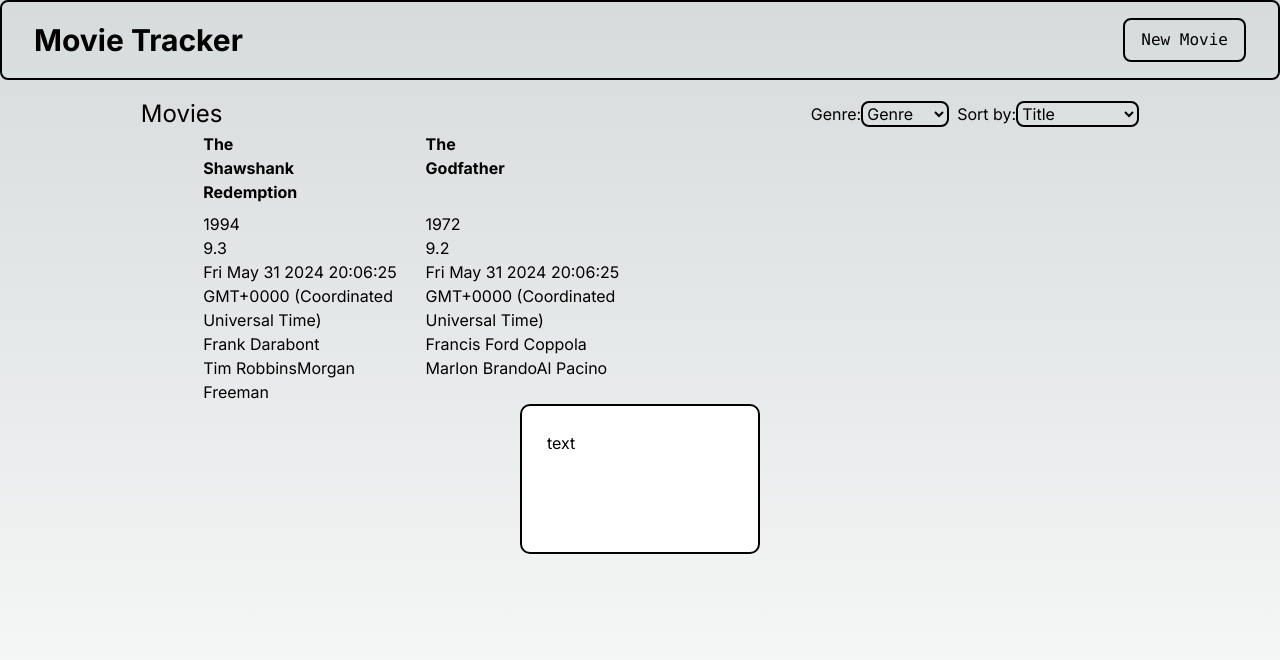
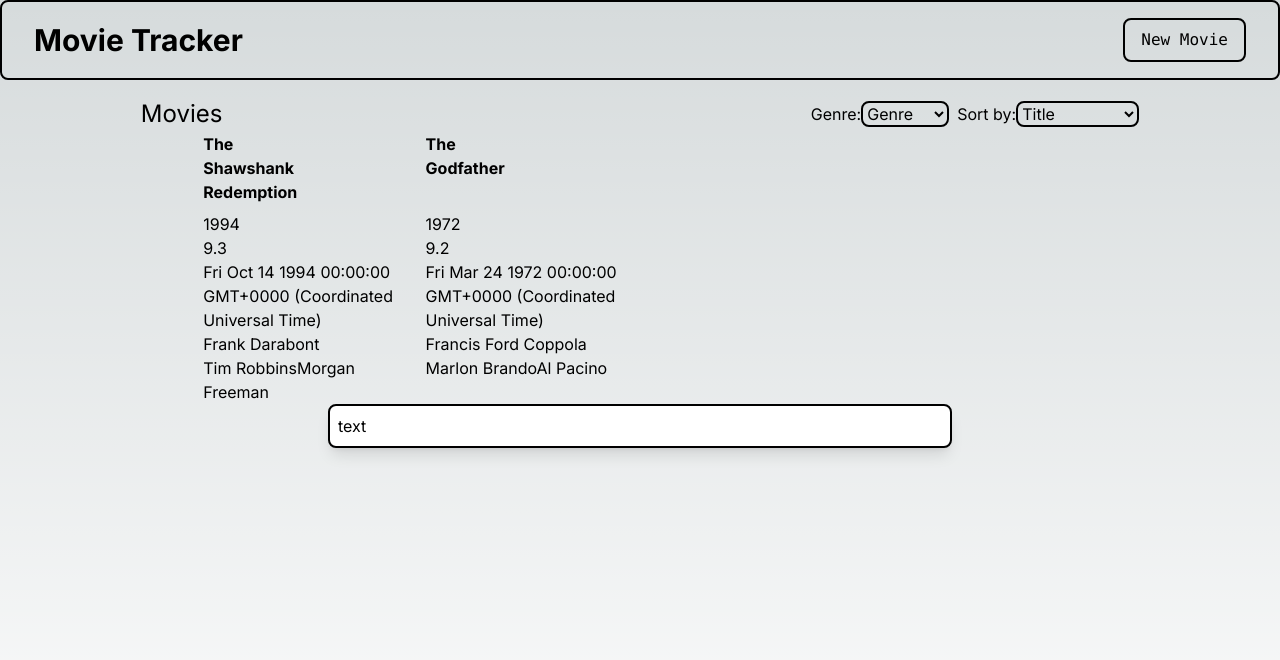
Before and after one commit to jdbren/jbre0263-tracker, a Next.js app: page / in a window 1280 px wide. Both pictures are taken after a click on the button "New Movie". Shown: the top 660 px of the page. Built offline with nearby package versions, Linux system fonts and the light colour scheme.

Commit message:
Refactor AddMenu and MovieList components

```diff
--- a/app/AddMenu.jsx
+++ b/app/AddMenu.jsx
@@ -6,16 +6,8 @@ const AddMenu = ({ isOpen, onClose, children }) => {
   return (
     <div onClick={onClose} className={styles.addMenu}>
       <div
-        style={{
-          background: "white",
-          height: 150,
-          width: 240,
-          margin: "auto",
-          padding: "2%",
-          border: "2px solid #000",
-          borderRadius: "10px",
-          boxShadow: "2px solid black",
-        }}
+        className="w-1/2 bg-white p-2 border-2 border-black
+          rounded-lg shadow-lg"
       >
         {children}
       </div>
--- a/app/MovieList.tsx
+++ b/app/MovieList.tsx
@@ -1,16 +1,23 @@
 import styles from "./page.module.css";
+import React from 'react';
 import { Movie } from "@/app/movie";
 
-export default function MovieList() {
-  var movies = new Array<Movie>();
-  movies.push(new Movie("The Shawshank Redemption", 1994, 9.3, new Date(Date.now()),
+class MovieList extends React.Component {
+  movies: Array<Movie>;
+
+  constructor(props: {}) {
+    super(props);
+    this.movies = new Array<Movie>();
+    this.movies.push(new Movie("The Shawshank Redemption", 1994, 9.3, new Date("1994-10-14"),
       "Frank Darabont", ["Tim Robbins", "Morgan Freeman"], ""));
-  movies.push(new Movie("The Godfather", 1972, 9.2, new Date(Date.now()),
+    this.movies.push(new Movie("The Godfather", 1972, 9.2, new Date("1972-03-24"),
       "Francis Ford Coppola", ["Marlon Brando", "Al Pacino"], ""));
+  }
 
+  render() {
     return (
       <div className={styles.listLayout}>
-      {movies.map((movie, index) => (
+        {this.movies.map((movie, index) => (
           <div key={index} className="block">
             <h3 className="font-bold size-20">{movie.title}</h3>
             <p>{movie.year.toString()}</p>
@@ -24,3 +31,7 @@ export default function MovieList() {
       </div>
     );
   }
+
+}
+
+export default MovieList;
--- a/app/page.module.css
+++ b/app/page.module.css
@@ -42,15 +42,8 @@
 }
 
 .addMenu {
-  position: "fixed";
   top: 0;
   left: 0;
-  width: "100%";
-  height: "100%";
-  background: "rgba(0, 0, 0, 0.5)";
-  display: "flex";
-  align-items: "center";
-  justify-content: "center";
 }
 
 /* Mobile */
--- a/app/page.tsx
+++ b/app/page.tsx
@@ -6,21 +6,15 @@ import AddMenu from "./AddMenu";
 import MyButton from "./MyButton";
 
 export default function Home() {
-  const [open, setOpen] = useState(false);
-
-  const handleOpen = () => {
-    setOpen(true);
-  };
-
-  const handleClose = () => {
-    setOpen(false);
-  };
+  const [addOpen, setAddOpen] = useState(false);
 
   return (
     <>
     <header>
       <h1 className="text-3xl font-bold">Movie Tracker</h1>
-      <MyButton action={handleOpen}>New Movie</MyButton>
+      <MyButton action={()=>{setAddOpen(true)}}>
+        New Movie
+      </MyButton>
     </header>
     <main className={styles.main}>
       <div className={styles.listBar}>
@@ -33,7 +27,7 @@ export default function Home() {
         </div>
       </div>
       <MovieList />
-      <AddMenu isOpen={open} onClose={handleClose}>
+      <AddMenu isOpen={addOpen} onClose={()=>{setAddOpen(false)}}>
         <p>text</p>
       </AddMenu>
     </main>
```
Lines whose indentation alone changed are shown as unchanged.
